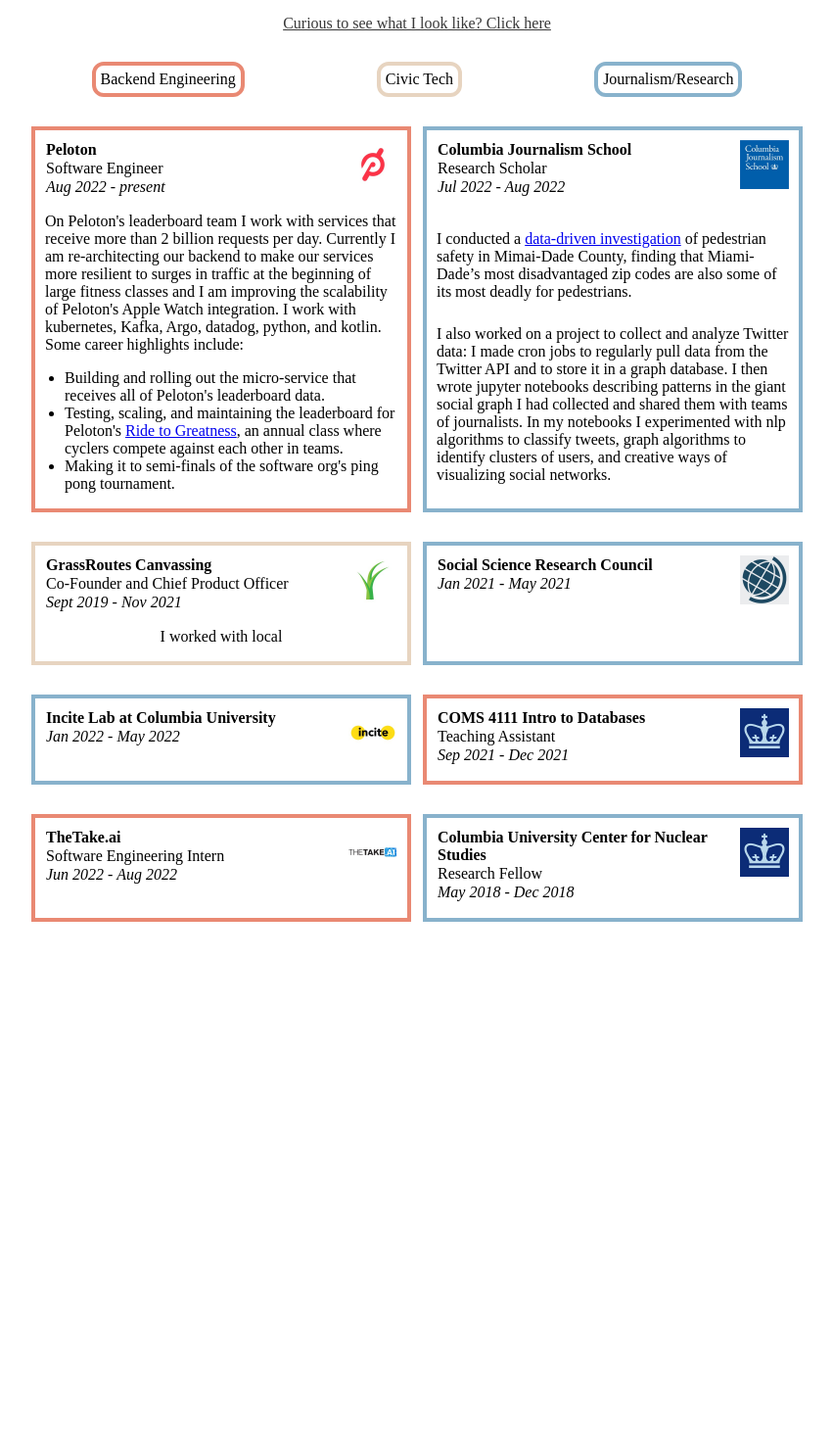
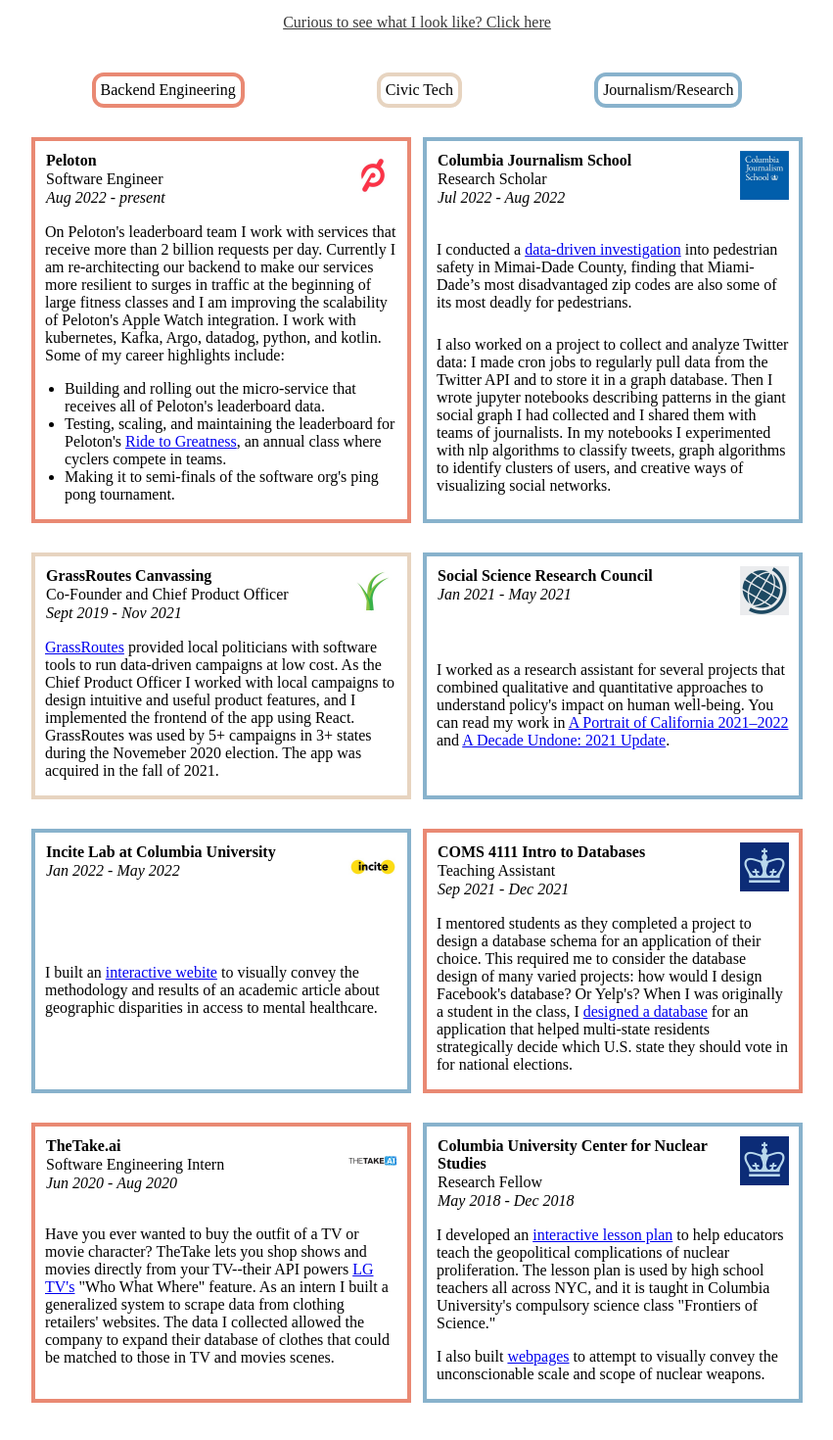
Before and after one commit to maz2129/personal-website, a SvelteKit app: page / in a window 1280 px wide. Shown: the part 146-1616 px from the top of the page at 98% size, without its empty margins (214-1065 px from the left). Before the commit the page ends 1125 px from the top, so only its background shows below. Built offline with nearby package versions, Linux system fonts and the light colour scheme.

Commit message:
finish experience descriptions

```diff
--- a/src/components/ExperienceList.svelte
+++ b/src/components/ExperienceList.svelte
@@ -35,10 +35,10 @@
             <Experience  companyName="Peloton" imgUrl="images/peloton-logo.jpeg" positionName="Software Engineer"
                 timeFrame="Aug 2022 - present" />
             <div class="descriptionContainer">
-                <p>On Peloton's leaderboard team I work with services that receive more than 2 billion requests per day. Currently I am re-architecting our backend to make our services more resilient to surges in traffic at the beginning of large fitness classes and I am improving the scalability of Peloton's Apple Watch integration. I work with kubernetes, Kafka, Argo, datadog, python, and kotlin. Some career highlights include: </p>
+                <p>On Peloton's leaderboard team I work with services that receive more than 2 billion requests per day. Currently I am re-architecting our backend to make our services more resilient to surges in traffic at the beginning of large fitness classes and I am improving the scalability of Peloton's Apple Watch integration. I work with kubernetes, Kafka, Argo, datadog, python, and kotlin. Some of my career highlights include: </p>
                 <ul>
                     <li>Building and rolling out the micro-service that receives all of Peloton's leaderboard data.</li>
-                    <li>Testing, scaling, and maintaining the leaderboard for Peloton's <a href="https://www.onepeloton.com/blog/ridetogreatness/" target="_blank">Ride to Greatness</a>, an annual class where cyclers compete against each other in teams.</li>
+                    <li>Testing, scaling, and maintaining the leaderboard for Peloton's <a href="https://www.onepeloton.com/blog/ridetogreatness/" target="_blank">Ride to Greatness</a>, an annual class where cyclers compete in teams.</li>
                     <li>Making it to semi-finals of the software org's ping pong tournament.</li>
                 </ul>
             </div>
@@ -50,8 +50,8 @@
             <Experience  companyName="Columbia Journalism School" imgUrl="images/columbia-journalism.jpeg" positionName="Research Scholar"
                 timeFrame="Jul 2022 - Aug 2022" />
             <div class="descriptionContainer">
-                <p>I conducted a <a href="https://docs.google.com/presentation/d/1UKCU5uEox6_HDSsYcPAkeE-tX55S3_gkuROW4v4ZugI/edit#slide=id.p" target="_blank">data-driven investigation</a> of pedestrian safety in Mimai-Dade County, finding that Miami-Dade’s most disadvantaged zip codes are also some of its most deadly for pedestrians.</p>
-                <p>I also worked on a project to collect and analyze Twitter data: I made cron jobs to regularly pull data from the Twitter API and to store it in a graph database. I then wrote jupyter notebooks describing patterns in the giant social graph I had collected and shared them with teams of journalists. In my notebooks I experimented with nlp algorithms to classify tweets, graph algorithms to identify clusters of users, and creative ways of visualizing social networks.</p>
+                <p>I conducted a <a href="https://drive.google.com/file/d/1WRKum_9bb_sQHFYhV-8BvLE1P7VjFa_A/view?usp=share_link" target="_blank">data-driven investigation</a> into pedestrian safety in Mimai-Dade County, finding that Miami-Dade’s most disadvantaged zip codes are also some of its most deadly for pedestrians.</p>
+                <p>I also worked on a project to collect and analyze Twitter data: I made cron jobs to regularly pull data from the Twitter API and to store it in a graph database. Then I wrote jupyter notebooks describing patterns in the giant social graph I had collected and I shared them with teams of journalists. In my notebooks I experimented with nlp algorithms to classify tweets, graph algorithms to identify clusters of users, and creative ways of visualizing social networks.</p>
             </div>
         </div>
     {/if}
@@ -61,7 +61,7 @@
             <Experience  companyName="GrassRoutes Canvassing" imgUrl="images/grassroutes-logo.jpeg" positionName="Co-Founder and Chief Product Officer"
                 timeFrame="Sept 2019 - Nov 2021" />
             <div class="descriptionContainer">
-                <p>I worked with local </p>
+              <p><a href="https://docs.google.com/document/d/1fnqta0BnJDkPnsSZvVqRuiFReDBcAwhaep8Y7uckXFU/edit?usp=sharing" target="_blank">GrassRoutes</a> provided local politicians with software tools to run data-driven campaigns at low cost. As the Chief Product Officer I worked with local campaigns to design intuitive and useful product features, and I implemented the frontend of the app using React. GrassRoutes was used by 5+ campaigns in 3+ states during the Novemeber 2020 election. The app was acquired in the fall of 2021.</p>
             </div>
         </div>
     {/if}
@@ -70,34 +70,47 @@
         <div class="journ experienceDiv">
             <Experience  companyName="Social Science Research Council" imgUrl="images/ssrc-logo.jpeg"
                 timeFrame="Jan 2021 - May 2021" />
+            <div class="descriptionContainer">
+                <p>I worked as a research assistant for several projects that combined qualitative and quantitative approaches to understand policy's impact on human well-being. You can read my work in <a href="https://measureofamerica.org/california2021-22/" target="_blank">A Portrait of California 2021–2022</a> and <a href="http://measureofamerica.org/youth-disconnection-2021/" target="_blank">A Decade Undone: 2021 Update</a>.</p>
+            </div>
         </div>
     {/if}
 
     {#if selectedToggles.length == 0 || selectedToggles.includes("journ")}
         <div class="journ experienceDiv">
-            <Experience  companyName="Incite Lab at Columbia University" imgUrl="images/incite-logo.jpeg"
-                timeFrame="Jan 2022 - May 2022" />
+            <Experience  companyName="Incite Lab at Columbia University" imgUrl="images/incite-logo.jpeg" timeFrame="Jan 2022 - May 2022" />
+            <div class="descriptionContainer">
+                <p>I built an <a href="https://www.danieltadmon.com/public-sociology/therapymaps/" target="_blank">interactive webite</a> to visually convey the methodology and results of an academic article about geographic disparities in access to mental healthcare.</p>
+            </div>
         </div>
     {/if}
 
     {#if selectedToggles.length == 0 || selectedToggles.includes("engineering")}
         <div class="engineering experienceDiv">
-            <Experience  companyName="COMS 4111 Intro to Databases" imgUrl="images/columbia-logo.jpeg" positionName="Teaching Assistant"
-                timeFrame="Sep 2021 - Dec 2021" />
+            <Experience  companyName="COMS 4111 Intro to Databases" imgUrl="images/columbia-logo.jpeg" positionName="Teaching Assistant" timeFrame="Sep 2021 - Dec 2021" />
+            <div class="descriptionContainer">
+                <p>I mentored students as they completed a project to design a database schema for an application of their choice. This required me to consider the database design of many varied projects: how would I design Facebook's database? Or Yelp's? When I was originally a student in the class, I <a href="https://drive.google.com/file/d/1Z27ajnctm3tT4CgRvUm59ksRWx3h08-a/view?usp=share_link" target="_blank">designed a database</a> for an application that helped multi-state residents strategically decide which U.S. state they should vote in for national elections.</p>
+            </div>
         </div>
     {/if}
 
     {#if selectedToggles.length == 0 || selectedToggles.includes("engineering")}
         <div class="engineering experienceDiv">
-            <Experience  companyName="TheTake.ai" imgUrl="images/thetake-logo.jpeg" positionName="Software Engineering Intern"
-                timeFrame="Jun 2022 - Aug 2022" />
+            <Experience  companyName="TheTake.ai" imgUrl="images/thetake-logo.jpeg" positionName="Software Engineering Intern" timeFrame="Jun 2020 - Aug 2020" />
+            <div class="descriptionContainer">
+                <p>Have you ever wanted to buy the outfit of a TV or movie character? TheTake lets you shop shows and movies directly from your TV--their API powers <a href="https://www.lg.com/us/press-release/thetake-and-lg-introduce-ai-powered-shoppable-tv-at-ces" target="_blank">LG TV's</a> "Who What Where" feature. As an intern I built a generalized system to scrape data from clothing retailers' websites. The data I collected allowed the company to expand their database of clothes that could be matched to those in TV and movies scenes.</p>
+            </div>
+
         </div>
     {/if}
 
     {#if selectedToggles.length == 0 || selectedToggles.includes("journ")}
         <div class="journ experienceDiv">
-            <Experience  companyName="Columbia University Center for Nuclear Studies" imgUrl="images/columbia-logo.jpeg" positionName="Research Fellow"
-                timeFrame="May 2018 - Dec 2018" />
+            <Experience  companyName="Columbia University Center for Nuclear Studies" imgUrl="images/columbia-logo.jpeg" positionName="Research Fellow" timeFrame="May 2018 - Dec 2018" />
+            <div class="descriptionContainer">
+                <p>I developed an <a href="https://k1project.columbia.edu/content/nuclear-diplomacy-simulation" target="_blank">interactive lesson plan</a> to help educators teach the geopolitical complications of nuclear proliferation. The lesson plan is used by high school teachers all across NYC, and it is taught in Columbia University's compulsory science class "Frontiers of Science."</p>
+                <p>I also built <a href="https://k1project.columbia.edu/content/nuclear-weapons-context" target="_blank">webpages</a> to attempt to visually convey the unconscionable scale and scope of nuclear weapons.</p>
+            </div>
         </div>
     {/if}
 
@@ -167,11 +180,20 @@
 
     /* Experience grid */
     .experienceDiv {
-        width: 360px;
+        width: 100%;
+        padding: 10px;
+        padding-bottom: 16px;
         margin-top: 0;
         margin-bottom: 30px;
-        padding: 10px;
-        padding-bottom: 16px;
+        width: 360px;
+        /* height: 100% */
+    }
+
+    .experienceDivContainer {
+        margin-top: 0;
+        margin-bottom: 30px;
+
+
     }
 
     div {
--- a/src/components/Headshot.svelte
+++ b/src/components/Headshot.svelte
@@ -25,21 +25,24 @@
 	}
 </script>
 
-
-
+<div id="container">
 {#if show}
-
 	<div class="center" transition:spin={options}>
 		<div class="content">
             <img src="images/headshot.jpg" alt="headshot"/>
-            <p on:click={toggle}>Click here to close</p>
+            <h4 on:click={toggle}>Click here to close</h4>
         </div>
 	</div>
 {:else}
     <h4 on:click={toggle}>Curious to see what I look like? Click here</h4>
 {/if}
+</div>
 
 <style>
+	#container {
+		height: 30px;
+	}
+
 	.center {
 		/* This has a width and height of zero and is
 		   only used to center the content on the page. */
@@ -73,7 +76,8 @@
         text-decoration: underline;
         font-weight: normal;
         color: #383838;
-        margin-bottom: 30px;
         cursor: pointer;
+		margin-top: 20px;
+		/* margin: auto;  */
     }
 </style>
```
Also changed, not shown: src/components/ImageList.svelte (added).
